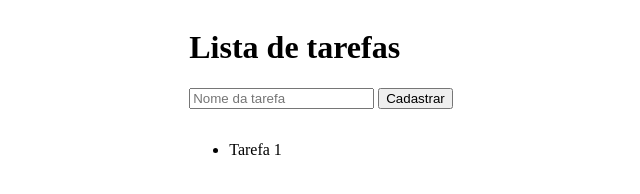
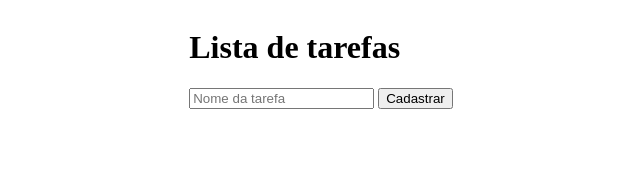
Before and after one commit to IanGabriel2003/EBAC_Modulo9, a plain HTML site: page index.html in a window 1280 px wide. Shown: the full height of the page, 319-959 px from the left. Drawn offline with nearby package versions, Linux system fonts and the light colour scheme.

Commit message:
Segundo commit

```diff
--- a/index.html
+++ b/index.html
@@ -15,9 +15,6 @@
         <button type="submit">Cadastrar</button>
     </form>
     <ul id="lista">
-        <li>
-            <p>Tarefa 1</p>
-        </li>
     </ul>
 </body>
 <script src="https://code.jquery.com/jquery-3.7.1.min.js"></script>
```
